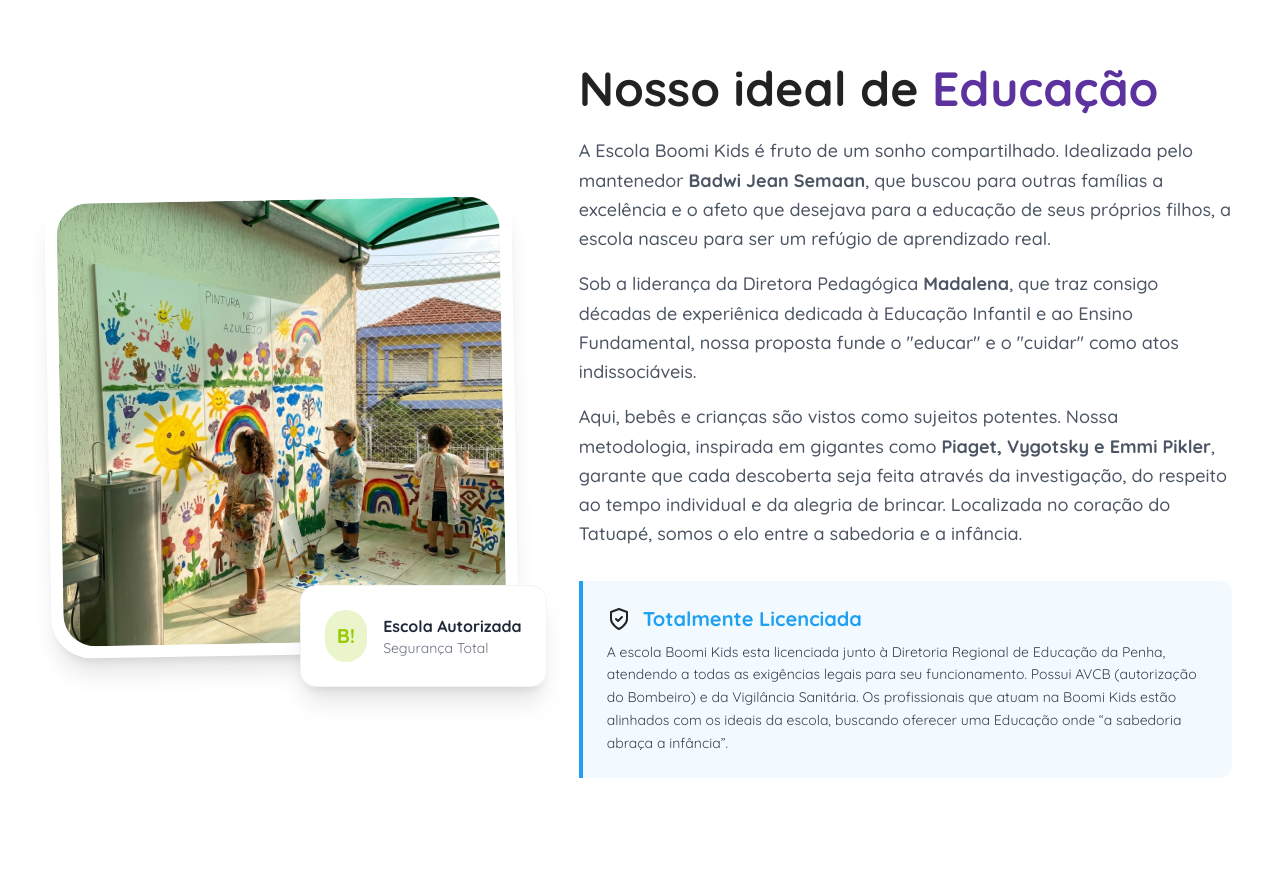
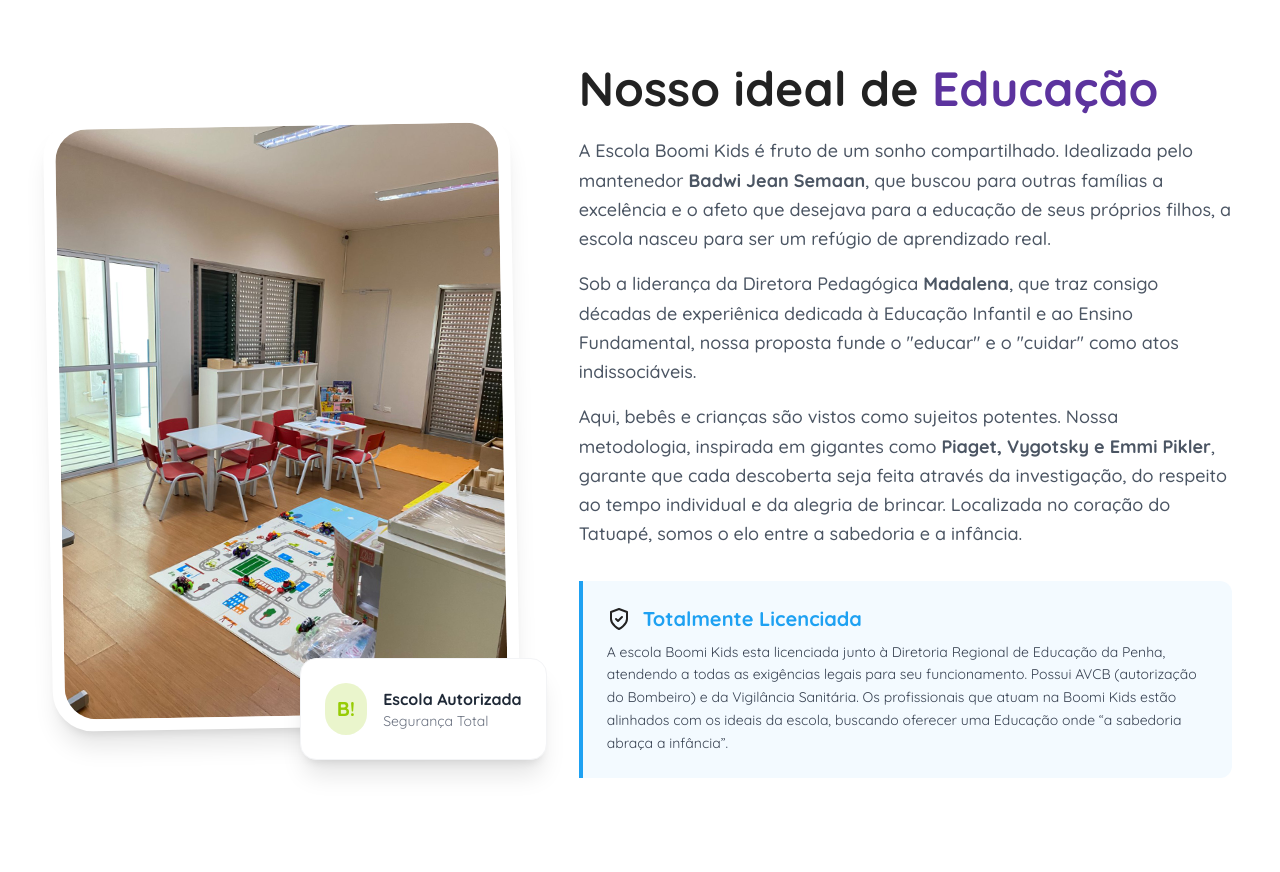
Before and after one commit to FerisReptilium/boomi-kids, a React (Vite) app: page / in a window 1280 px wide. Shown: the part 1400-2272 px from the top of the page. Built offline with nearby package versions, Linux system fonts and the light colour scheme.

Commit message:
Update image source and alt text in About component

```diff
--- a/src/components/About.jsx
+++ b/src/components/About.jsx
@@ -34,8 +34,8 @@
           >
             <div className="rounded-[40px] overflow-hidden shadow-xl border-4 border-white relative z-10 bg-white p-2 transform -rotate-1 hover:rotate-0 hover:scale-[1.02] transition-all duration-500">
               <img
-                src="/child_exploring_1774845003646.png"
-                alt="Nosso Ideal de Educação"
+                src="/hero_classroom_1774844989838.png"
+                alt="Nossa Sala de Aula"
                 className="w-full h-auto rounded-[32px] max-h-[600px] object-cover"
               />
             </div>
```
